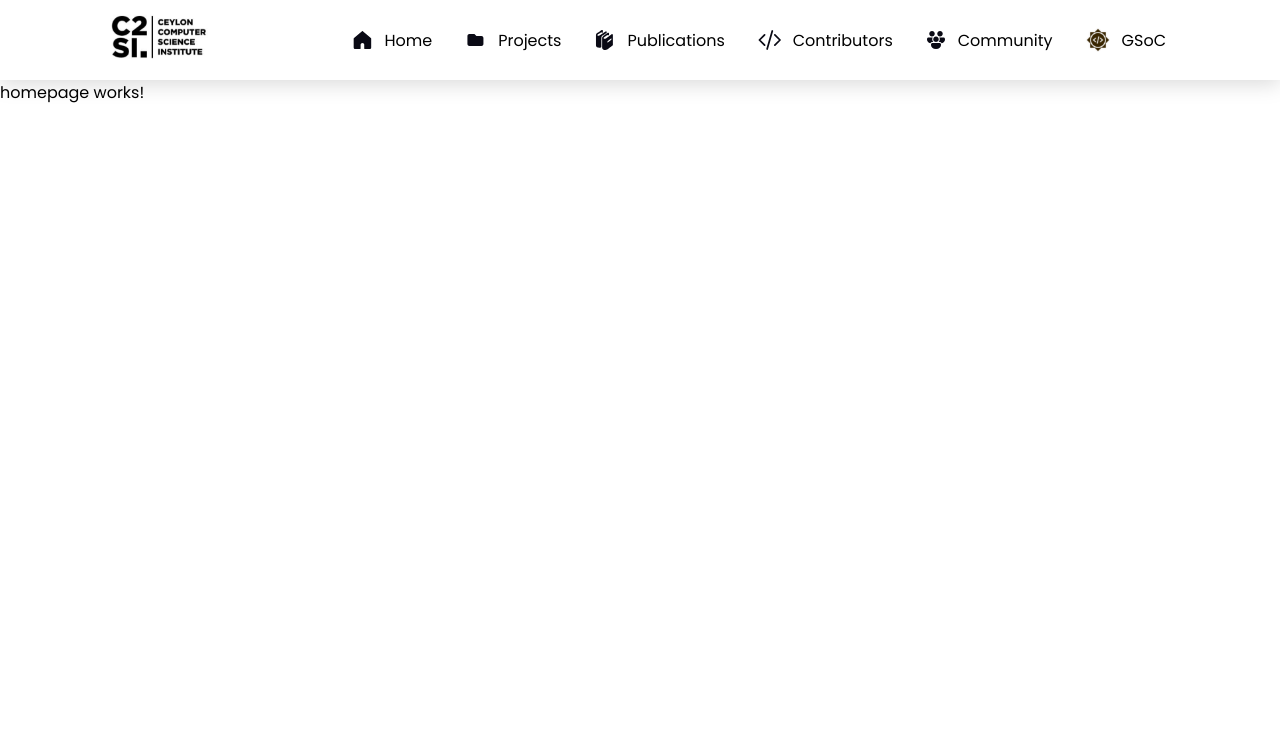
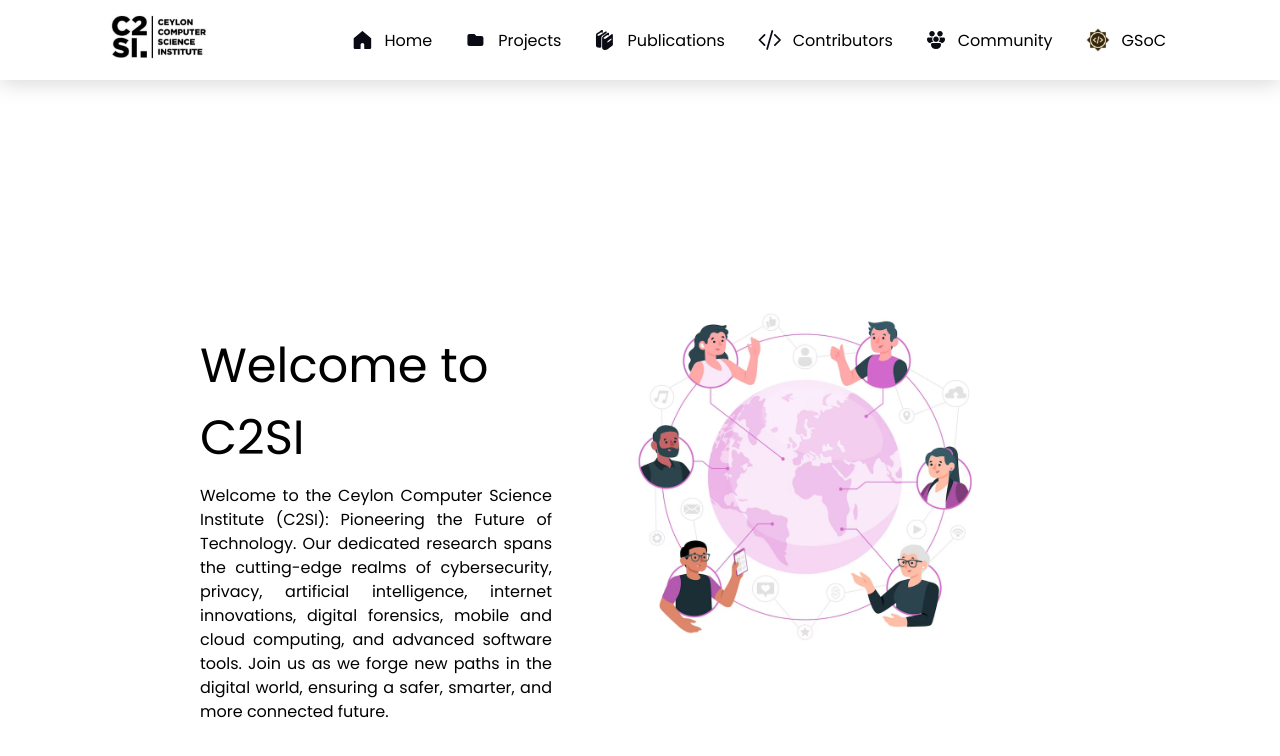
Before and after one commit to akshayw1/Webiu, an Angular app: page / in a window 1280 px wide. Shown: the top 756 px of the page. Built offline with nearby package versions, Linux system fonts and the light colour scheme.

Commit message:
#12 Added homepage component and detials

```diff
--- /dev/null
+++ b/src/app/common/data/homepage.ts
@@ -0,0 +1,7 @@
+export const HomepageDetails = {
+
+    title: "Welcome to C2SI",
+    description: "Welcome to the Ceylon Computer Science Institute (C2SI): Pioneering the Future of Technology. Our dedicated research spans the cutting-edge realms of cybersecurity, privacy, artificial intelligence, internet innovations, digital forensics, mobile and cloud computing, and advanced software tools. Join us as we forge new paths in the digital world, ensuring a safer, smarter, and more connected future.",
+    buttonname: "Explore Projects",
+
+}
--- a/src/app/page/homepage/homepage.component.html
+++ b/src/app/page/homepage/homepage.component.html
@@ -1,2 +1,8 @@
 <app-navbar></app-navbar>
-<p>homepage works!</p>
+<div class="homepage">
+    <div class="detials">
+        <div class=" title ">{{homepageData.title}}</div>
+        <div class="description "> {{homepageData.description}}</div>
+    </div>
+    <div class="image "> <img src="../../../assets/page/hompage/commuinty-image.png " alt="commuinty-image " routerLink="/ " /></div>
+</div>
--- a/src/app/page/homepage/homepage.component.scss
+++ b/src/app/page/homepage/homepage.component.scss
@@ -0,0 +1,53 @@
+.homepage {
+    align-items: center;
+    display: flex;
+    margin-top: 150px;
+    margin-left: 200px;
+    margin-right: 300px;
+}
+
+.details {
+    gap: 10px;
+    opacity: 0px;
+    display: flex;
+    align-items: center;
+}
+
+.title {
+    font-weight: 400;
+    font-size: 48px;
+    line-height: 72px;
+    margin-top: 30%;
+    gap: 0px;
+    opacity: 0px;
+    margin-top: 100px;
+    display: flex;
+    flex: 0;
+}
+
+.image {
+    align-items: center;
+    margin-left: 10%;
+}
+
+img {
+    width: 350px;
+    height: 350px;
+    max-width: 15;
+    max-height: 15;
+    display: flex;
+    flex: 0;
+}
+
+.description {
+    font-weight: 400;
+    font-size: 16px;
+    line-height: 24px;
+    margin-left: 70 px;
+    margin-top: 10px;
+    gap: 0px;
+    opacity: 0px;
+    display: flex;
+    flex: 1;
+    text-align: justify;
+}
--- a/src/app/page/homepage/homepage.component.ts
+++ b/src/app/page/homepage/homepage.component.ts
@@ -1,5 +1,6 @@
-import { Component } from '@angular/core';
+import { Component , OnInit} from '@angular/core';
 import { NavbarComponent } from '../../components/navbar/navbar.component';
+import { HomepageDetails } from '../../common/data/homepage';
 
 @Component({
   selector: 'app-homepage',
@@ -8,4 +9,10 @@ import { NavbarComponent } from '../../components/navbar/navbar.component';
   templateUrl: './homepage.component.html',
   styleUrl: './homepage.component.scss',
 })
-export class HomepageComponent {}
+export class HomepageComponent {
+  homepageData = HomepageDetails;
+
+  ngOnInit(): void {
+
+  }
+}
```
Also changed, not shown: src/assets/page/hompage/commuinty-image.png (added).
